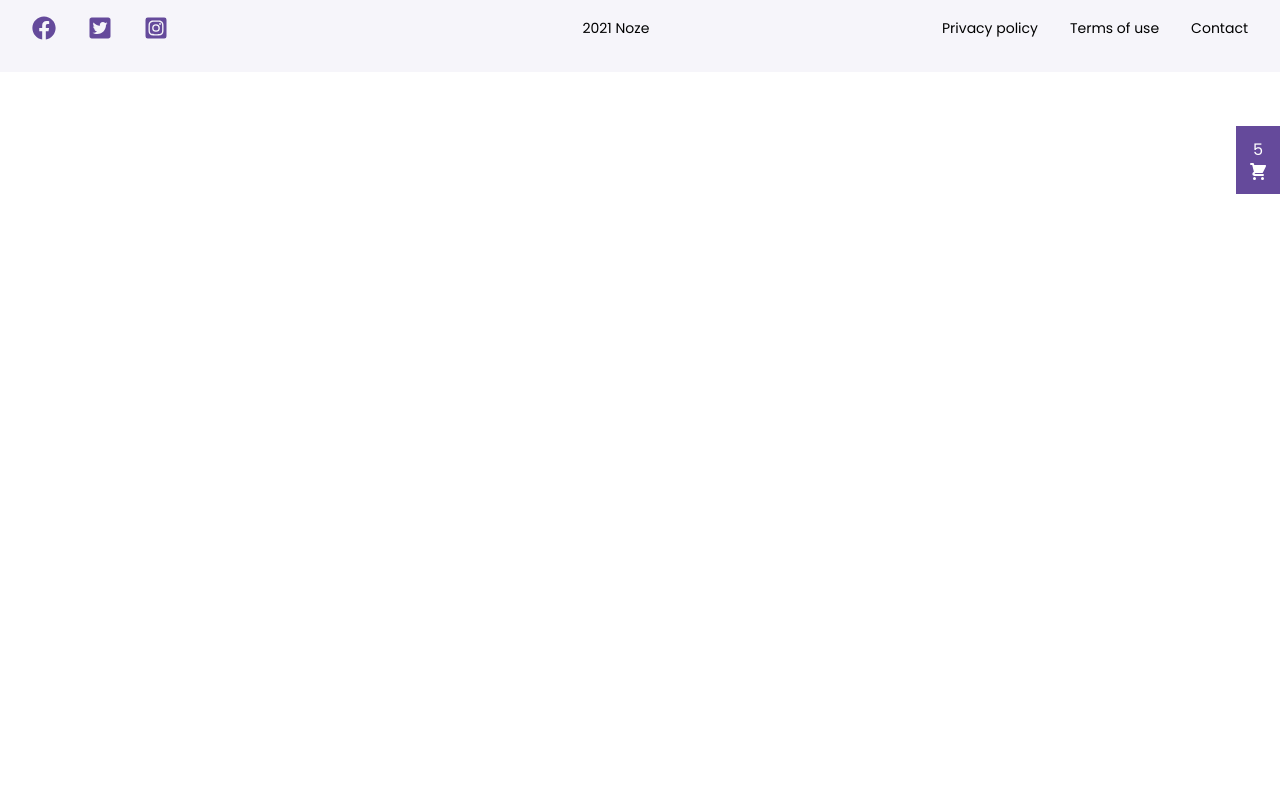
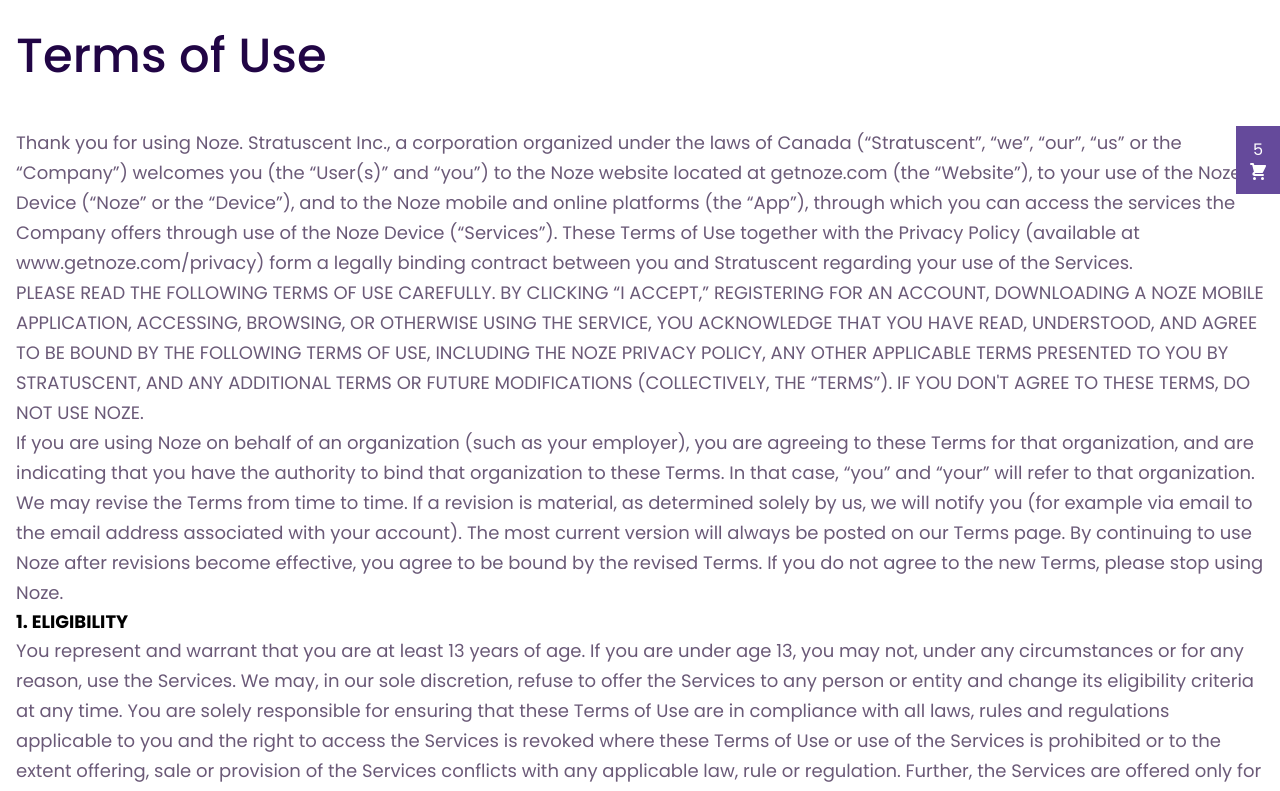
Before and after one commit to Ridwan-Suhel/noze-clone, a React (Create React App) app: page /terms in a window 1280 px wide. Shown: the part 240-1031 px from the top of the page. Before the commit the page ends 800 px from the top, so only its background shows below. Built offline with nearby package versions, Linux system fonts and the light colour scheme.

Commit message:
privacy/terms/not found page added & desktop site compltede

```diff
--- a/src/App.js
+++ b/src/App.js
@@ -5,6 +5,9 @@
 import Header from "./components/Header/Header";
 import Footer from "./components/Footer/Footer";
 import Specs from "./pages/Specs/Specs";
+import NotFound from "./pages/NotFound/NotFound";
+import PrivacyPage from "./pages/PrivacyPage/PrivacyPage";
+import TermsPage from "./pages/TermsPage/TermsPage";
 
 function App() {
   return (
@@ -15,6 +18,9 @@
         <Route path="/overview" element={<Overview />} />
         <Route path="specs" element={<Specs />} />
         <Route path="contact" element={<Contact />} />
+        <Route path="privacy" element={<PrivacyPage />} />
+        <Route path="terms" element={<TermsPage />} />
+        <Route path="*" element={<NotFound />} />
       </Routes>
       <Footer />
     </div>
--- a/src/components/Footer/Footer.js
+++ b/src/components/Footer/Footer.js
@@ -42,10 +42,10 @@
             <div className="footer-brand-name text-sm pl-16">2021 Noze</div>
             <ul className="flex items-center gap-8 text-sm">
               <li>
-                <Link to="/">Privacy policy</Link>
+                <Link to="/privacy">Privacy policy</Link>
               </li>
               <li>
-                <Link to="/">Terms of use</Link>
+                <Link to="/terms">Terms of use</Link>
               </li>
               <li>
                 <Link
--- /dev/null
+++ b/src/pages/NotFound/NotFound.js
@@ -0,0 +1,12 @@
+import React from "react";
+
+const NotFound = () => {
+  return (
+    <div className="text-center mt-[70px] w-full min-h-[80vh]">
+      <span className="text-[100px] ">😓</span>
+      <p className=" text-2xl">Oops! Page Not Found.</p>
+    </div>
+  );
+};
+
+export default NotFound;
--- /dev/null
+++ b/src/pages/PrivacyPage/PrivacyPage.js
@@ -0,0 +1,54 @@
+import React from "react";
+
+const PrivacyPage = () => {
+  return (
+    <section className="pb-12">
+      <div className="container mx-auto px-4">
+        <h2 className="title-h2 my-12">Privacy Policy</h2>
+        <p className="text-[18px] text-[#6b5a78] leading-[30px]">
+          At Stratuscent Inc. (“Stratuscent”, “we”, “us” or “our”) we take your
+          privacy and the security of your information very seriously. This
+          Privacy Policy (“Policy”) covers Stratuscent owned and operated
+          websites, including www.getnoze.com (“Site” or “Sites”) and any
+          services offered by Stratuscent, including our provision of air
+          quality monitoring devices, and any of our applications
+          (“applications”, “apps”, “App”), and associated services
+          (collectively, the “Services”). This Privacy Policy is incorporated
+          into, and is part of, our Terms of Use (available at
+          https://www.getnoze.com/terms) which govern your access to the Site
+          and your use of the Site and/or Services. Unless otherwise defined
+          herein, capitalized terms shall have the meaning assigned to such
+          terms in the Terms of Use. If you have any questions regarding this
+          Policy please contact us at help@getnoze.com.
+        </p>
+        <p className="text-[18px] text-[#6b5a78] leading-[30px]">
+          The Policy describes the types of information we gather from people
+          visiting our Site and from individual users (“you” or “users”)
+          interacting with the Services, and how we use, transfer, and secure
+          such information. By accessing any of our Site or using any of the
+          Services, you agree to be bound by this Policy. This Policy does not
+          govern information we receive from third parties. If you do not agree
+          to the terms of this Policy, please do not use the Site, or any of our
+          Services. Each time you use any Sites, or Services, the current
+          version of this Privacy Policy will apply. Accordingly, when you use
+          any Site or Services, you should check the date of this Policy (which
+          appears at the bottom) and review any changes since you last reviewed
+          the Policy.
+        </p>
+        <h3 className="text-lg font-bold">
+          1. Types of Information We Collect
+        </h3>
+        <p className="text-[18px] text-[#6b5a78] leading-[30px]">
+          Stratuscent may collect two types of information from users of our
+          Sites and Services: “Personal Information” which is information that
+          you provide that can be used to identify you (such as name or e-mail
+          address, etc.) and “Aggregate Information” which is information that
+          cannot be used to identify you (such as frequency of visits to the
+          Site, browser type, etc.)
+        </p>
+      </div>
+    </section>
+  );
+};
+
+export default PrivacyPage;
--- /dev/null
+++ b/src/pages/TermsPage/TermsPage.js
@@ -0,0 +1,66 @@
+import React from "react";
+
+const TermsPage = () => {
+  return (
+    <section className="pb-12">
+      <div className="container mx-auto px-4">
+        <h2 className="title-h2 my-12">Terms of Use</h2>
+        <p className="text-[18px] text-[#6b5a78] leading-[30px]">
+          Thank you for using Noze. Stratuscent Inc., a corporation organized
+          under the laws of Canada (“Stratuscent”, “we”, “our”, “us” or the
+          “Company”) welcomes you (the “User(s)” and “you”) to the Noze website
+          located at getnoze.com (the “Website”), to your use of the Noze Device
+          (“Noze” or the “Device”), and to the Noze mobile and online platforms
+          (the “App”), through which you can access the services the Company
+          offers through use of the Noze Device (“Services”). These Terms of Use
+          together with the Privacy Policy (available at
+          www.getnoze.com/privacy) form a legally binding contract between you
+          and Stratuscent regarding your use of the Services.
+        </p>
+        <p className="text-[18px] text-[#6b5a78] leading-[30px]">
+          PLEASE READ THE FOLLOWING TERMS OF USE CAREFULLY. BY CLICKING “I
+          ACCEPT,” REGISTERING FOR AN ACCOUNT, DOWNLOADING A NOZE MOBILE
+          APPLICATION, ACCESSING, BROWSING, OR OTHERWISE USING THE SERVICE, YOU
+          ACKNOWLEDGE THAT YOU HAVE READ, UNDERSTOOD, AND AGREE TO BE BOUND BY
+          THE FOLLOWING TERMS OF USE, INCLUDING THE NOZE PRIVACY POLICY, ANY
+          OTHER APPLICABLE TERMS PRESENTED TO YOU BY STRATUSCENT, AND ANY
+          ADDITIONAL TERMS OR FUTURE MODIFICATIONS (COLLECTIVELY, THE “TERMS”).
+          IF YOU DON'T AGREE TO THESE TERMS, DO NOT USE NOZE.
+        </p>
+        <p className="text-[18px] text-[#6b5a78] leading-[30px]">
+          If you are using Noze on behalf of an organization (such as your
+          employer), you are agreeing to these Terms for that organization, and
+          are indicating that you have the authority to bind that organization
+          to these Terms. In that case, “you” and “your” will refer to that
+          organization.
+        </p>
+        <p className="text-[18px] text-[#6b5a78] leading-[30px]">
+          We may revise the Terms from time to time. If a revision is material,
+          as determined solely by us, we will notify you (for example via email
+          to the email address associated with your account). The most current
+          version will always be posted on our Terms page. By continuing to use
+          Noze after revisions become effective, you agree to be bound by the
+          revised Terms. If you do not agree to the new Terms, please stop using
+          Noze.
+        </p>
+        <h3 className="text-lg font-bold">1. ELIGIBILITY</h3>
+        <p className="text-[18px] text-[#6b5a78] leading-[30px]">
+          You represent and warrant that you are at least 13 years of age. If
+          you are under age 13, you may not, under any circumstances or for any
+          reason, use the Services. We may, in our sole discretion, refuse to
+          offer the Services to any person or entity and change its eligibility
+          criteria at any time. You are solely responsible for ensuring that
+          these Terms of Use are in compliance with all laws, rules and
+          regulations applicable to you and the right to access the Services is
+          revoked where these Terms of Use or use of the Services is prohibited
+          or to the extent offering, sale or provision of the Services conflicts
+          with any applicable law, rule or regulation. Further, the Services are
+          offered only for your use, and not for the use or benefit of any third
+          party.
+        </p>
+      </div>
+    </section>
+  );
+};
+
+export default TermsPage;
```
